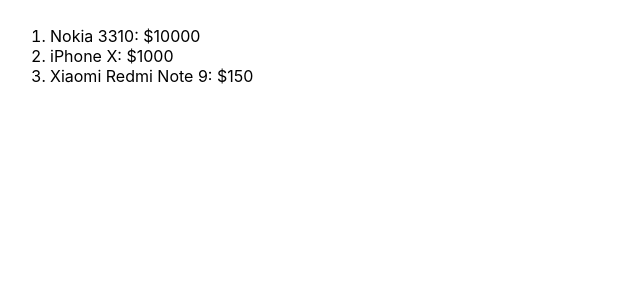
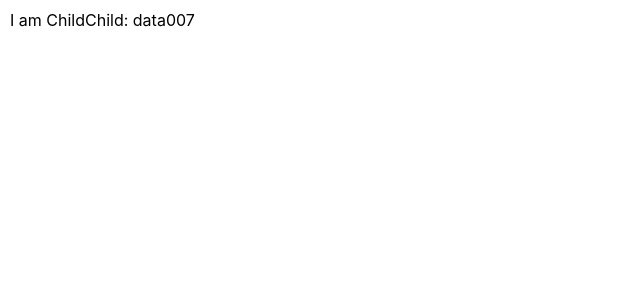
Before and after one commit to pecourses/pe2022-1-react-app, a React (Create React App) app: page / in a window 1280 px wide. Shown: the top 300 px of the page, without its empty margins (0-640 px from the left). Built offline with nearby package versions, Linux system fonts and the light colour scheme.

Commit message:
Add context ex

```diff
--- a/src/App.js
+++ b/src/App.js
@@ -1,37 +1,31 @@
-import DataProvider from './components/DataProvider/index';
+import { createContext } from 'react';
 
-const PhonesLoadedList = props => {
-  const { data: phones, isFetching, error } = props.phonesData;
-  return (
-    <>
-      {isFetching && <div>Loading...</div>}
-      {error && <div>ERROR</div>}
-      <ol>
-        {phones.map(p => (
-          <li key={p.id}>
-            {p.brand} {p.model}: {p.price}
-          </li>
-        ))}
-      </ol>
-    </>
-  );
-};
-
-// Рендер-проп - функція, яка повідомляє компоненту що необхідно відрендерити
-// Цей патерн дозволяє ділитися логікою
+const DataContext = createContext();
 
 function App() {
+  const data = 'data007';
+
   return (
-    <>
-      {/* <DataProvider
-        fileName="/data/phones.json"
-        render={data => <PhonesLoadedList phonesData={data} />}
-      /> */}
-      <DataProvider fileName="/data/phones.json">
-        {data => <PhonesLoadedList phonesData={data} />}
-      </DataProvider>
-    </>
+    <DataContext.Provider value={data}>
+      <Child />
+    </DataContext.Provider>
   );
 }
 
 export default App;
+
+function Child() {
+  return (
+    <div>
+      <ChildChild />
+    </div>
+  );
+}
+
+function ChildChild() {
+  return (
+    <DataContext.Consumer>
+      {data1 => <div>I am ChildChild: {data1}</div>}
+    </DataContext.Consumer>
+  );
+}
```
